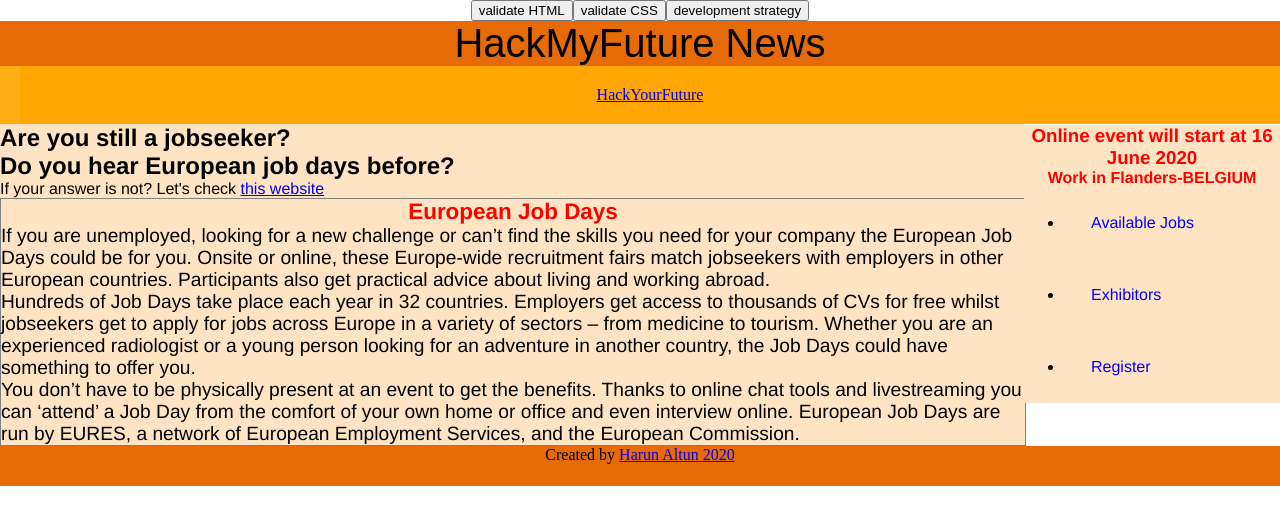
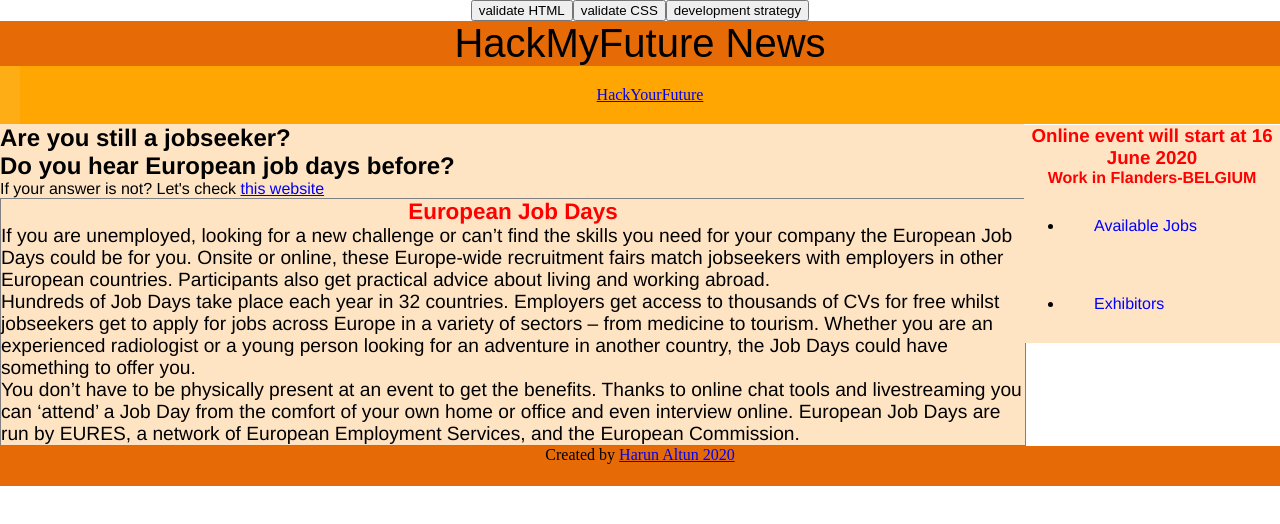
Before and after one commit to harunaltunhr/built-with-branches, a plain HTML site: page index.html in a window 1280 px wide. Drawn offline with Linux system fonts and the light colour scheme.

Commit message:
updated html&style

```diff
--- a/index.html
+++ b/index.html
@@ -40,7 +40,7 @@
     <ul>
       <li><a href="https://www.europeanjobdays.eu/en/taxonomy/term/18133/jobs" target="_blank">Available Jobs</a></li>
       <li><a href="https://www.europeanjobdays.eu/en/taxonomy/term/18133/exhibitors" target="_blank">Exhibitors</a></li>
-      <li><a href="https://www.europeanjobdays.eu/en/who-are-you?event=18133" target="_blank">Register</a></li>
+
     </ul>
   </aside>
   <footer class="footer">Created by <a href="https://github.com/harunaltunhr" target="_blank"> Harun Altun 2020</a> </footer>
--- a/style.css
+++ b/style.css
@@ -50,7 +50,7 @@ h3 {
   color: red;
 }
 .aside li {
-  padding: 27px;
+  padding: 30px;
 
 }
 .aside ul li a {
```
